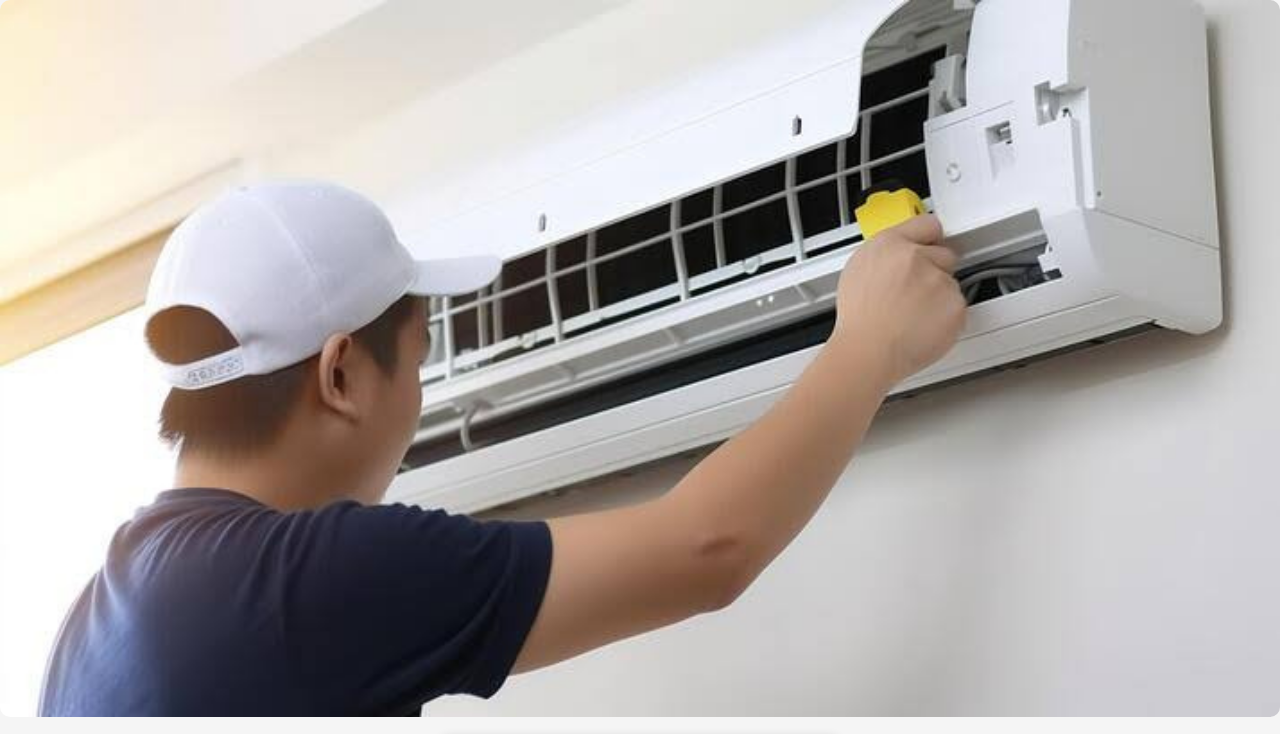
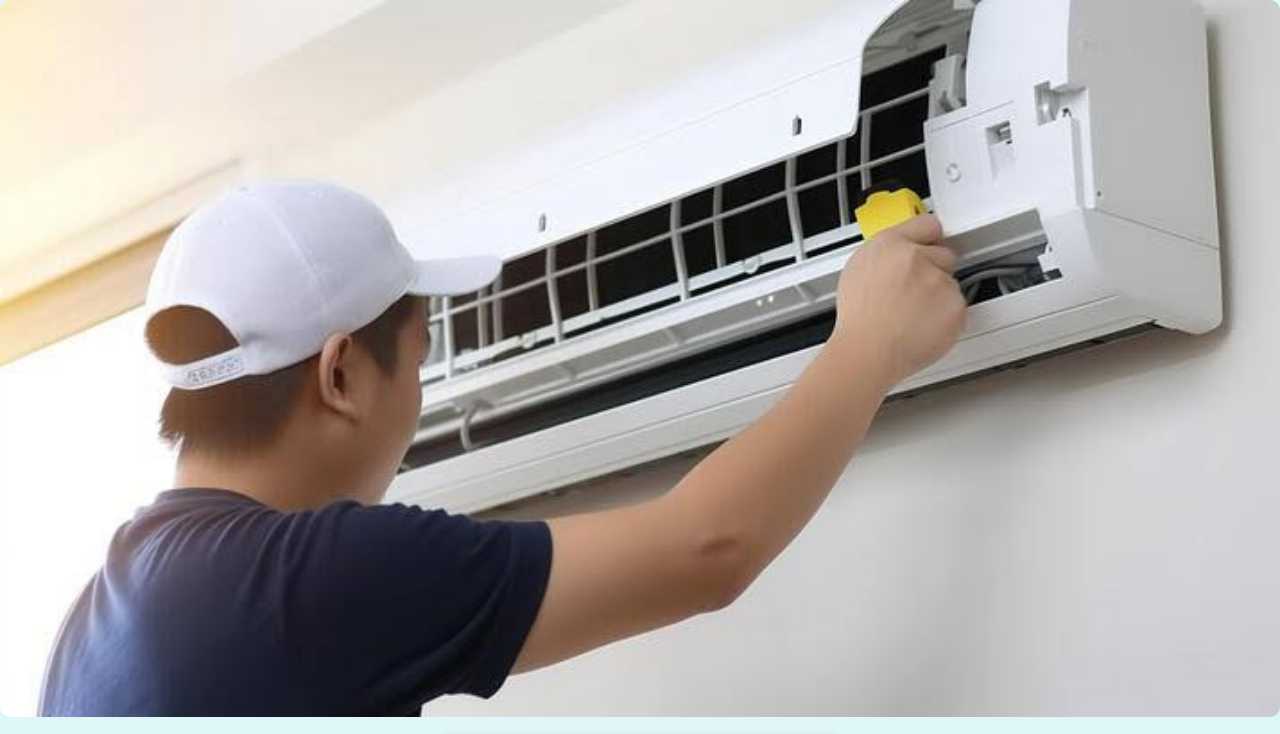
Before and after one commit to OEsquimo/Meu-site, a plain HTML site: page index.html in a window 1280 px wide. Shown: the top 734 px of the page. Drawn offline with Linux system fonts and the light colour scheme.

Commit message:
Update style.css

```diff
--- a/assets/style.css
+++ b/assets/style.css
@@ -31,7 +31,7 @@
 /* Body e container */
 body {
   font-family: sans-serif;
-  background: #f5f5f5;
+  background: #e0f7fa;
   margin: 0;
   padding: 0;
 }
```
